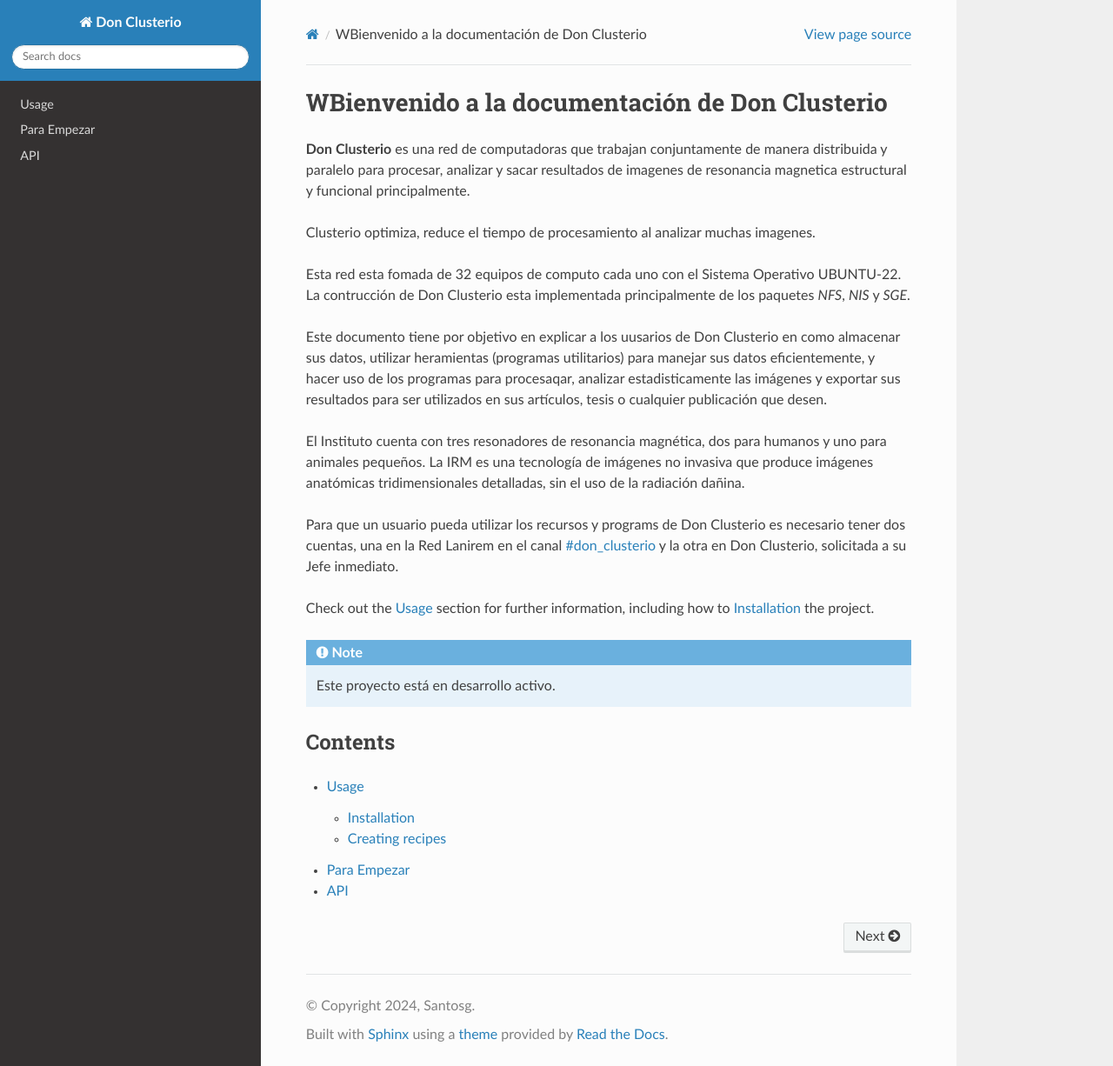
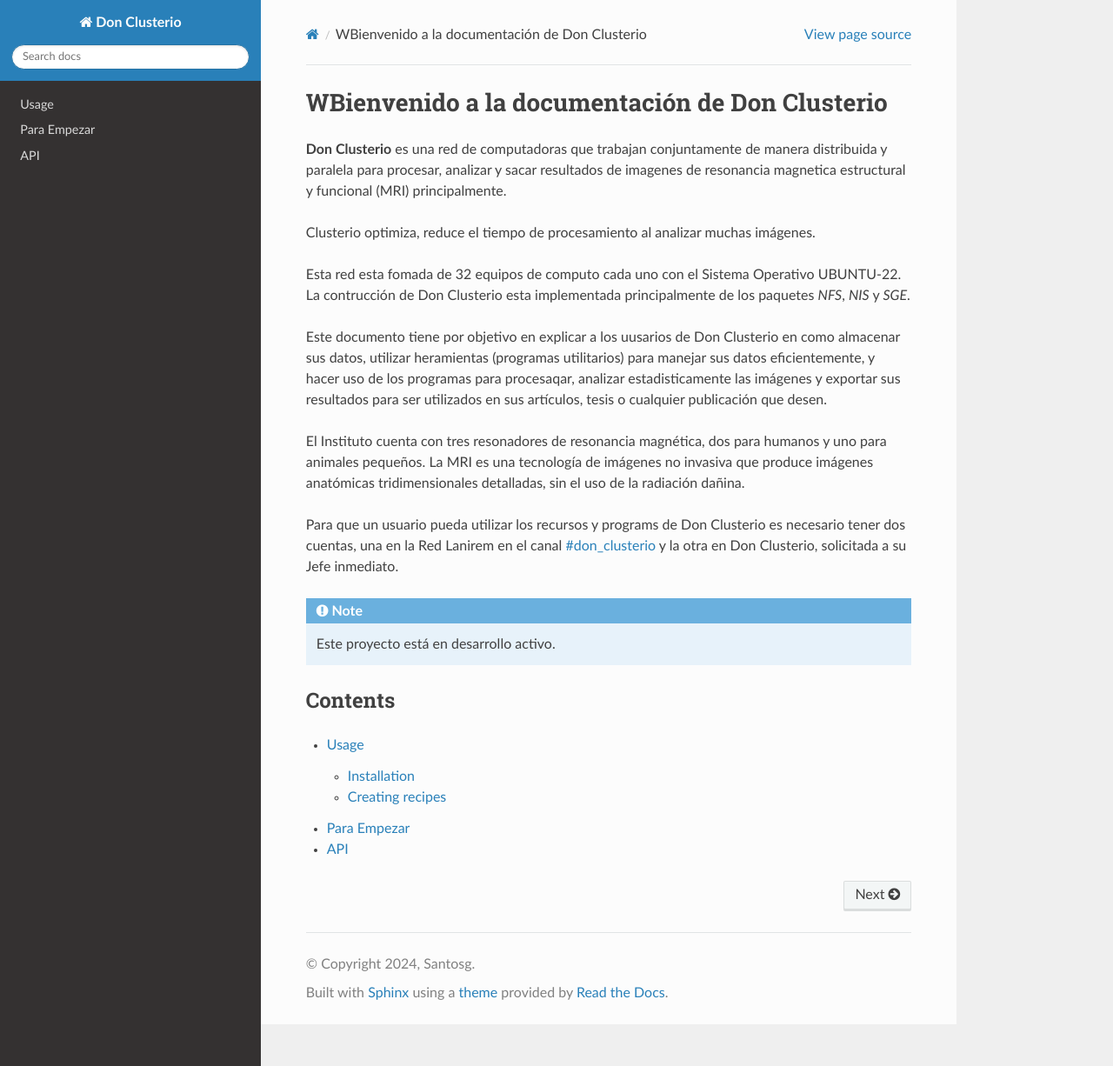
Before and after one commit to matecom57/donclusterio, a Sphinx documentation site: the page built from docs/source/index.rst, in a window 1280 px wide and 1226 px high. Shown: the whole window at 87% size. Built offline with Sphinx 7.4.7 and the Read the Docs theme 3.1.0, drawn with Linux system fonts in a browser that asks for light colours.

Commit message:
Update index.rst

```diff
--- a/docs/source/index.rst
+++ b/docs/source/index.rst
@@ -1,21 +1,17 @@
 WBienvenido a la documentación de Don Clusterio
 ===================================
 
-**Don Clusterio** es una red de computadoras que trabajan conjuntamente de manera distribuida y paralelo para procesar, analizar y sacar resultados de imagenes de resonancia magnetica estructural y funcional principalmente.
+**Don Clusterio** es una red de computadoras que trabajan conjuntamente de manera distribuida y paralela para procesar, analizar y sacar resultados de imagenes de resonancia magnetica estructural y funcional (MRI) principalmente.
 
-Clusterio optimiza, reduce el tiempo de procesamiento al analizar muchas imagenes.
+Clusterio optimiza, reduce el tiempo de procesamiento al analizar muchas imágenes.
 
 Esta red esta fomada de 32 equipos de computo cada uno con el Sistema Operativo UBUNTU-22. La contrucción de Don Clusterio esta implementada principalmente de los paquetes *NFS*, *NIS* y *SGE*.
 
 Este documento tiene por objetivo en explicar a los uusarios de Don Clusterio en como almacenar sus datos, utilizar heramientas (programas utilitarios) para manejar sus datos eficientemente, y hacer uso de los programas para procesaqar, analizar estadisticamente las imágenes y exportar sus resultados para ser utilizados en sus artículos, tesis o cualquier publicación que desen.
 
-El Instituto cuenta con tres resonadores de resonancia magnética, dos para humanos y uno para animales pequeños. La IRM es una tecnología de imágenes no invasiva que produce imágenes anatómicas tridimensionales detalladas, sin el uso de la radiación dañina.
+El Instituto cuenta con tres resonadores de resonancia magnética, dos para humanos y uno para animales pequeños. La MRI es una tecnología de imágenes no invasiva que produce imágenes anatómicas tridimensionales detalladas, sin el uso de la radiación dañina.
 
 Para que un usuario pueda utilizar los recursos y programs de Don Clusterio  es necesario tener dos cuentas, una en la Red Lanirem en el canal `#don_clusterio <https://chat-lanirem.lavis.unam.mx/channel/don_clusterio/>`_ y la otra en Don Clusterio, solicitada a su Jefe inmediato.
-
-
-Check out the :doc:`usage` section for further information, including
-how to :ref:`installation` the project.
 
 .. note::
 
```
